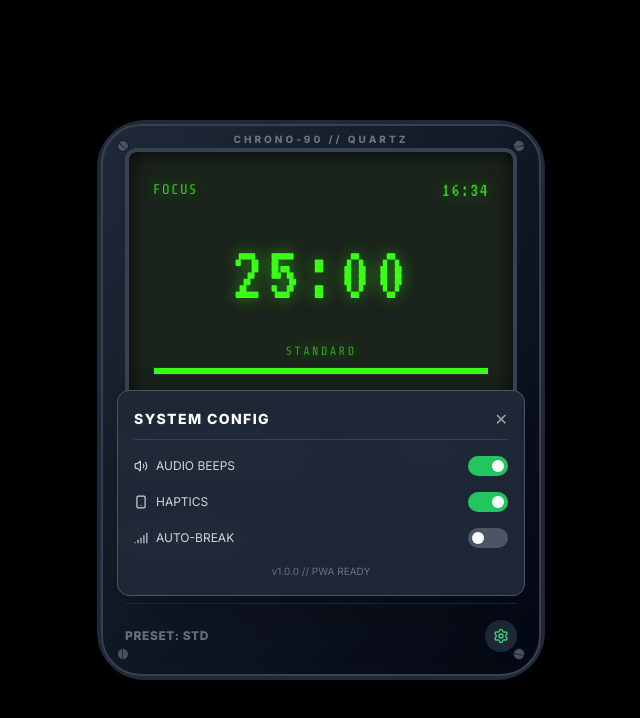
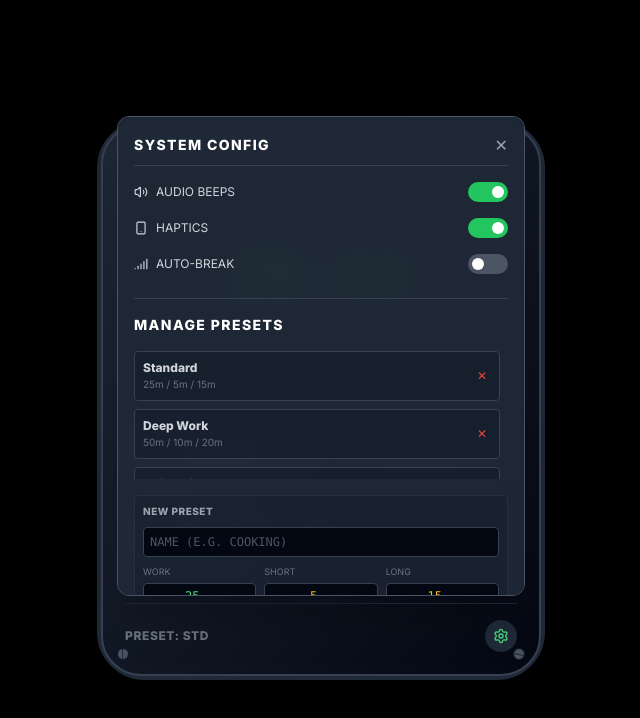
Before and after one commit to Dittchy/Retro-Pomodoro-Timer-, a React (Vite) app: page / in a window 1280 px wide. Both pictures are taken after a click on the button 820 px from the left and 636 px from the top of the page. Shown: the top 718 px of the page, without its empty margins (319-959 px from the left). Built offline with nearby package versions, Linux system fonts and the light colour scheme.

Commit message:
Add custom preset management UI

```diff
--- a/src/App.jsx
+++ b/src/App.jsx
@@ -39,6 +39,9 @@ function App() {
   const [isActive, setIsActive] = useState(false);
   const [realTime, setRealTime] = useState(new Date().toLocaleTimeString('en-US', { hour12: false, hour: '2-digit', minute: '2-digit' }));
   const [showSettings, setShowSettings] = useState(false);
+
+  // NEW PRESET FORM
+  const [newPreset, setNewPreset] = useState({ name: '', focus: 25, short: 5, long: 15 });
 
   // REFS & HOOKS
   const { requestWakeLock, releaseWakeLock } = useWakeLock();
@@ -91,7 +94,30 @@ function App() {
   useEffect(() => {
     localStorage.setItem('pomo-settings', JSON.stringify(userSettings));
     localStorage.setItem('pomo-active-preset', activePresetId);
-  }, [userSettings, activePresetId]);
+    localStorage.setItem('pomo-settings', JSON.stringify(userSettings));
+    localStorage.setItem('pomo-active-preset', activePresetId);
+    localStorage.setItem('pomo-presets', JSON.stringify(presets));
+  }, [userSettings, activePresetId, presets]);
+
+  // PRESET MANAGEMENT
+  const handleDeletePreset = (id) => {
+    if (presets.length <= 1) return;
+    const newPresets = presets.filter(p => p.id !== id);
+    setPresets(newPresets);
+    if (activePresetId === id) {
+      setActivePresetId(newPresets[0].id);
+      // Reset timer will happen due to effect dependency or manual call if needed,
+      // but let's be safe and let the user reset or just let state update naturally.
+    }
+  };
+
+  const handleCreatePreset = () => {
+    if (!newPreset.name) return;
+    const id = 'custom-' + Date.now();
+    const presetToAdd = { ...newPreset, id, name: newPreset.name.substring(0, 10) }; // Limit name length
+    setPresets([...presets, presetToAdd]);
+    setNewPreset({ name: '', focus: 25, short: 5, long: 15 });
+  };
 
   // ACTIONS
   const toggleTimer = () => {
@@ -251,7 +277,7 @@ function App() {
 
         {/* Settings Panel (Overlay) */}
         {showSettings && (
-          <div className="absolute inset-x-4 bottom-20 bg-gray-800/95 backdrop-blur-md rounded-xl border border-gray-600 p-4 z-50 shadow-2xl animate-[fadeIn_0.2s_ease-out]">
+          <div className="absolute inset-x-4 bottom-20 bg-gray-800/95 backdrop-blur-md rounded-xl border border-gray-600 p-4 z-50 shadow-2xl animate-[fadeIn_0.2s_ease-out] max-h-[60vh] overflow-y-auto custom-scrollbar">
             <div className="flex justify-between items-center mb-4 border-b border-gray-700 pb-2">
               <h3 className="text-sm font-bold tracking-widest text-white uppercase">System Config</h3>
               <button onClick={() => setShowSettings(false)} className="text-gray-400 hover:text-white">✕</button>
@@ -289,6 +315,81 @@ function App() {
               </div>
             </div>
 
+            {/* PRESET MANAGER */}
+            <div className="mt-6 pt-4 border-t border-gray-700 space-y-4">
+              <h3 className="text-sm font-bold tracking-widest text-white uppercase mb-2">Manage Presets</h3>
+
+              {/* List */}
+              <div className="space-y-2 max-h-32 overflow-y-auto pr-2">
+                {presets.map(p => (
+                  <div key={p.id} className="flex items-center justify-between text-xs bg-gray-900/50 p-2 rounded border border-gray-700">
+                    <div className="flex flex-col">
+                      <span className="font-bold text-gray-300">{p.name}</span>
+                      <span className="text-[10px] text-gray-500">{p.focus}m / {p.short}m / {p.long}m</span>
+                    </div>
+                    {presets.length > 1 && (
+                      <button
+                        onClick={() => handleDeletePreset(p.id)}
+                        className="text-red-500 hover:text-red-400 p-1"
+                      >✕</button>
+                    )}
+                  </div>
+                ))}
+              </div>
+
+              {/* Add New */}
+              <div className="space-y-2 bg-gray-900/30 p-2 rounded border border-gray-700/50">
+                <div className="text-[10px] text-gray-400 uppercase tracking-wider font-bold">New Preset</div>
+                <input
+                  type="text"
+                  placeholder="NAME (e.g. COOKING)"
+                  maxLength={10}
+                  value={newPreset.name}
+                  onChange={e => setNewPreset({ ...newPreset, name: e.target.value })}
+                  className="w-full bg-gray-950 border border-gray-700 rounded p-1.5 text-xs text-white placeholder-gray-600 focus:border-green-500 outline-none font-mono uppercase"
+                />
+                <div className="grid grid-cols-3 gap-2">
+                  <div className="flex flex-col gap-1">
+                    <label className="text-[9px] text-gray-500">WORK</label>
+                    <input
+                      type="number"
+                      min="1" max="99"
+                      value={newPreset.focus}
+                      onChange={e => setNewPreset({ ...newPreset, focus: parseInt(e.target.value) || 1 })}
+                      className="w-full bg-gray-950 border border-gray-700 rounded p-1 text-xs text-center text-green-400 font-mono"
+                    />
+                  </div>
+                  <div className="flex flex-col gap-1">
+                    <label className="text-[9px] text-gray-500">SHORT</label>
+                    <input
+                      type="number"
+                      min="1" max="99"
+                      value={newPreset.short}
+                      onChange={e => setNewPreset({ ...newPreset, short: parseInt(e.target.value) || 1 })}
+                      className="w-full bg-gray-950 border border-gray-700 rounded p-1 text-xs text-center text-amber-400 font-mono"
+                    />
+                  </div>
+                  <div className="flex flex-col gap-1">
+                    <label className="text-[9px] text-gray-500">LONG</label>
+                    <input
+                      type="number"
+                      min="1" max="99"
+                      value={newPreset.long}
+                      onChange={e => setNewPreset({ ...newPreset, long: parseInt(e.target.value) || 1 })}
+                      className="w-full bg-gray-950 border border-gray-700 rounded p-1 text-xs text-center text-amber-400 font-mono"
+                    />
+                  </div>
+                </div>
+                <button
+                  onClick={handleCreatePreset}
+                  disabled={!newPreset.name}
+                  className="w-full bg-gray-700 hover:bg-gray-600 disabled:opacity-50 disabled:cursor-not-allowed text-white text-[10px] font-bold py-2 rounded uppercase tracking-widest border border-gray-600"
+                >
+                  Add Preset +
+                </button>
+              </div>
+            </div>
+
             <div className="mt-4 text-[10px] text-gray-500 text-center">
               v1.0.0 // PWA READY
             </div>
```
